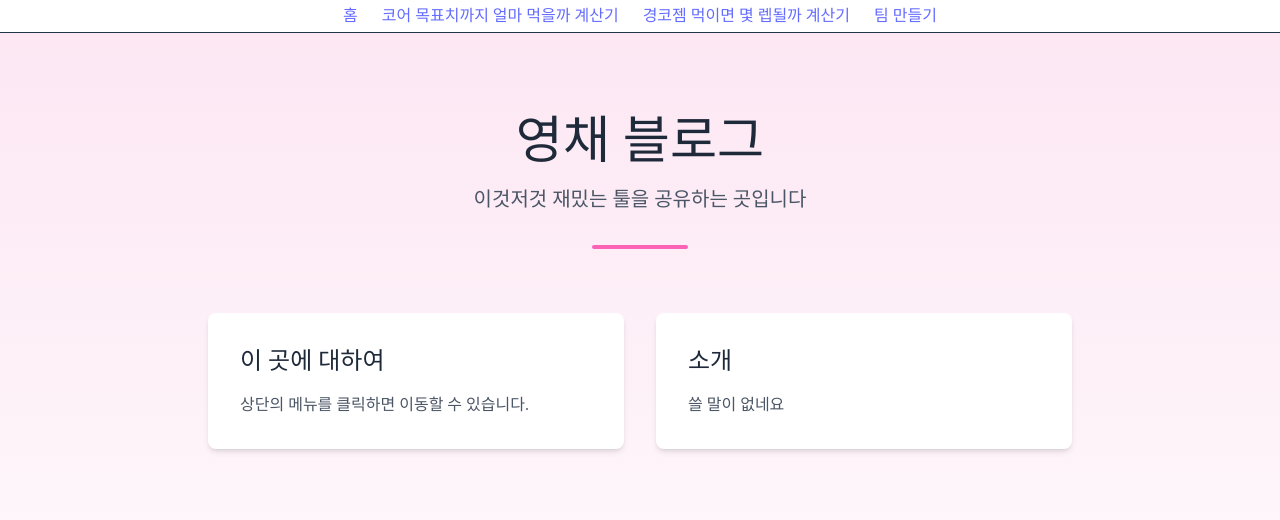
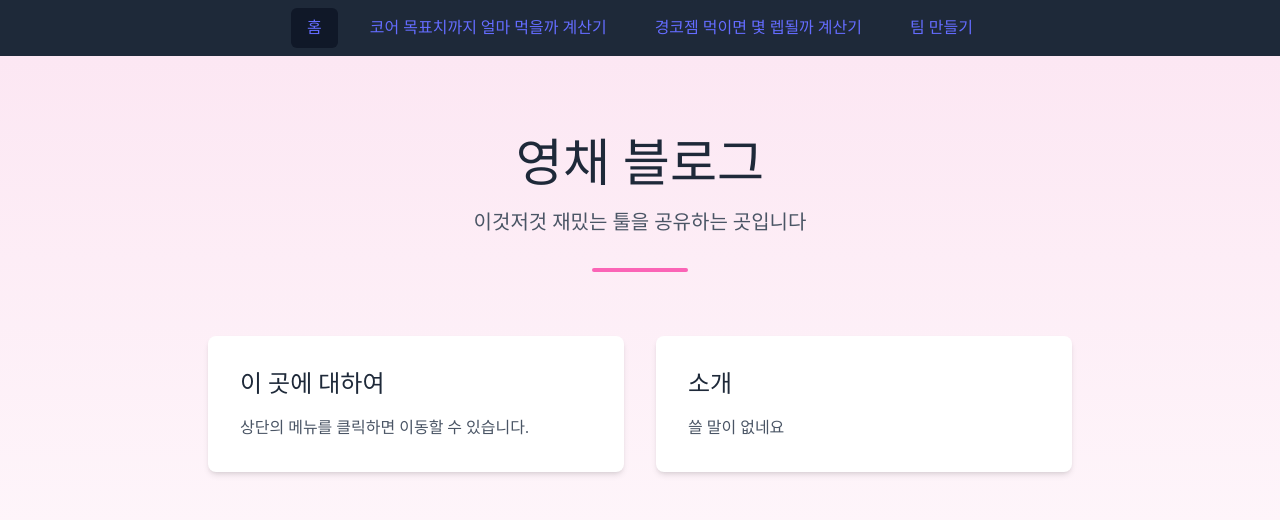
Before and after one commit to Octoping925/Octoping925.github.io, a React (Vite) app: page / in a window 1280 px wide. Shown: the top 520 px of the page. Built offline with nearby package versions, Linux system fonts and the light colour scheme; a web font is replaced by a local one.

Commit message:
메모리 히스토리를 사용하여 라우터 인스턴스 생성 방식 변경

```diff
--- a/src/main.tsx
+++ b/src/main.tsx
@@ -1,13 +1,21 @@
 import { StrictMode } from "react";
 import { createRoot } from "react-dom/client";
 import "./index.css";
-import { RouterProvider, createRouter } from "@tanstack/react-router";
+import {
+  RouterProvider,
+  createMemoryHistory,
+  createRouter,
+} from "@tanstack/react-router";
 
 // Import the generated route tree
 import { routeTree } from "./routeTree.gen";
 
 // Create a new router instance
-const router = createRouter({ routeTree });
+const memoryHistory = createMemoryHistory({
+  initialEntries: ["/"],
+});
+
+const router = createRouter({ routeTree, history: memoryHistory });
 
 // Register the router instance for type safety
 declare module "@tanstack/react-router" {
@@ -19,5 +27,5 @@ declare module "@tanstack/react-router" {
 createRoot(document.getElementById("root")!).render(
   <StrictMode>
     <RouterProvider router={router} />
-  </StrictMode>
+  </StrictMode>,
 );
--- a/src/routes/__root.tsx
+++ b/src/routes/__root.tsx
@@ -11,14 +11,19 @@ const Menus = [
 export const Route = createRootRoute({
   component: () => (
     <>
-      <div className="w-full flex gap-2 justify-center">
-        {Menus.map((menu) => (
-          <Link to={menu.href} className="[&.active]:font-bold">
-            <div className="px-2 py-1">{menu.text}</div>
-          </Link>
-        ))}
-      </div>
-      <hr />
+      <nav className="w-full bg-gray-800 p-2">
+        <div className="flex justify-center space-x-4">
+          {Menus.map((menu) => (
+            <Link
+              key={menu.href}
+              to={menu.href}
+              className="px-4 py-2 rounded-md text-gray-300 hover:bg-gray-700 hover:text-white transition-colors duration-200 [&.active]:bg-gray-900 [&.active]:text-white"
+            >
+              {menu.text}
+            </Link>
+          ))}
+        </div>
+      </nav>
       <div className="w-full h-full flex justify-center">
         <Outlet />
       </div>
```
